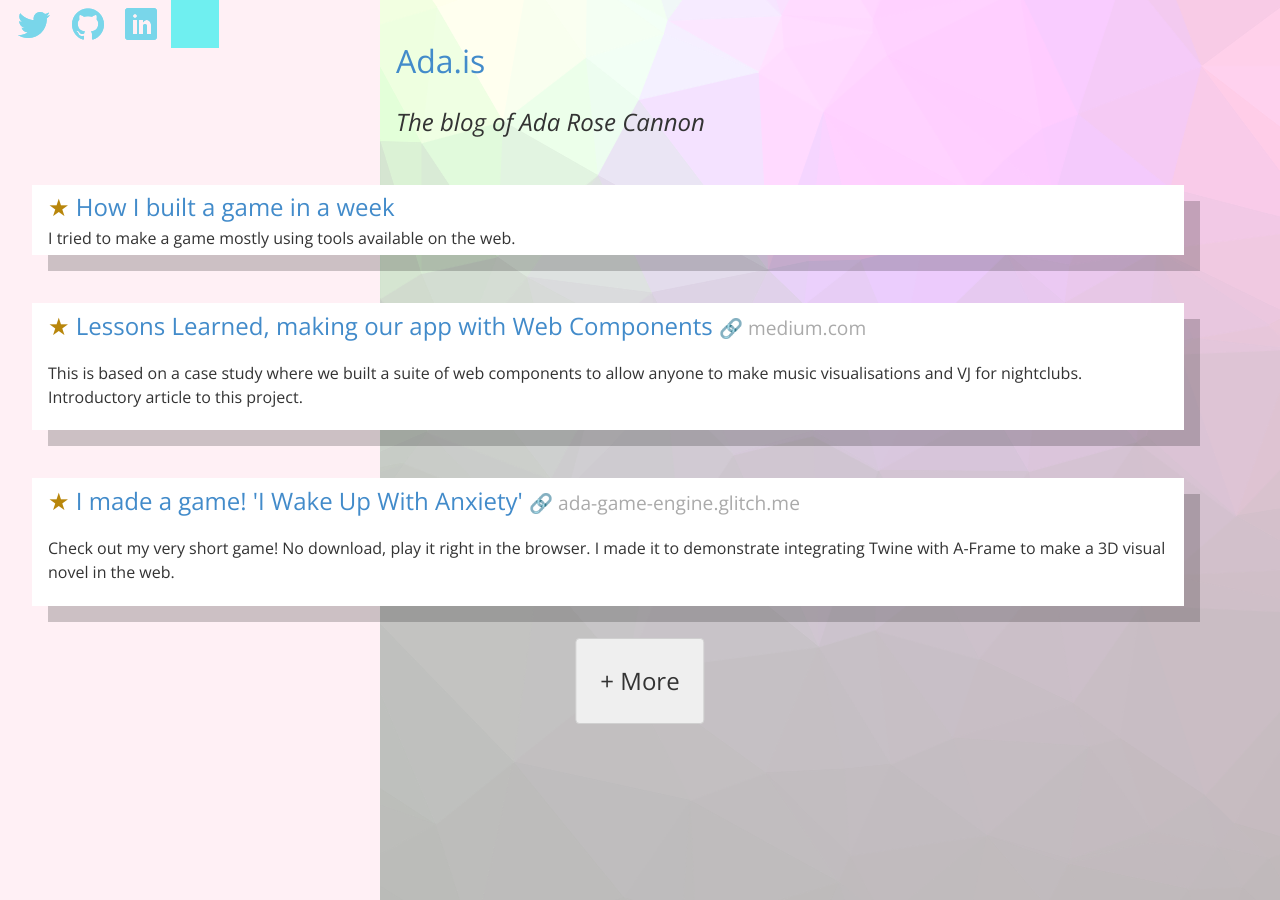
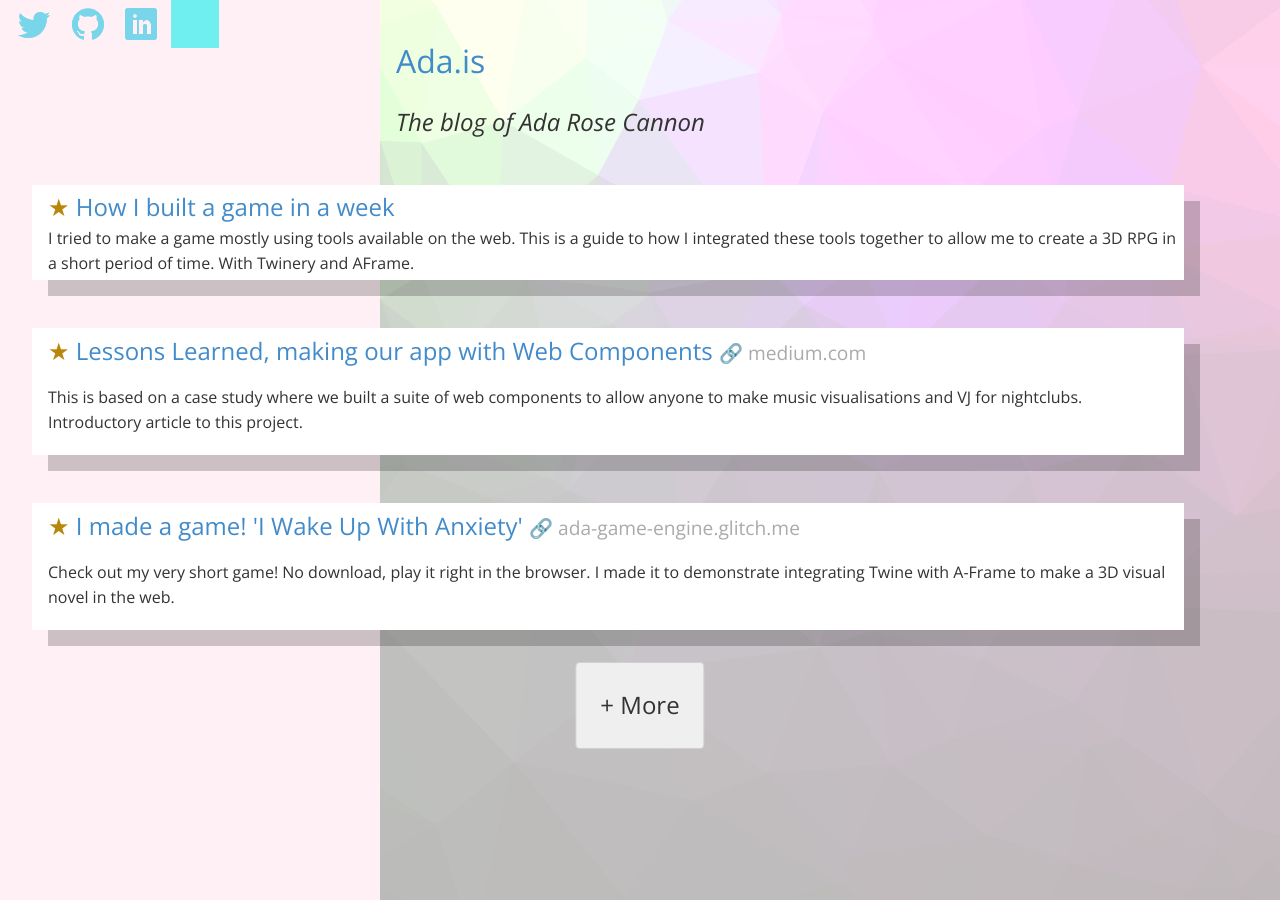
Before and after one commit to AdaRoseCannon/adarosecannon.github.io, a Jekyll site: the page built from index.html, in a window 1280 px wide. Built offline with Jekyll 4.4.1, drawn with Linux system fonts in a browser that asks for light colours.

Commit message:
Update 2018-02-12-how-i-built-a-game-in-a-week.md

```diff
--- a/_posts/2018-02-12-how-i-built-a-game-in-a-week.md
+++ b/_posts/2018-02-12-how-i-built-a-game-in-a-week.md
@@ -1,7 +1,7 @@
 ---
 layout: post
 title: "How I built a game in a week"
-description: "I tried to make a game mostly using tools available on the web."
+description: "I tried to make a game mostly using tools available on the web. This is a guide to how I integrated these tools together to allow me to create a 3D RPG in a short period of time. With Twinery and AFrame."
 categories: Blog
 author: Ada Rose Cannon
 star: 1
```
